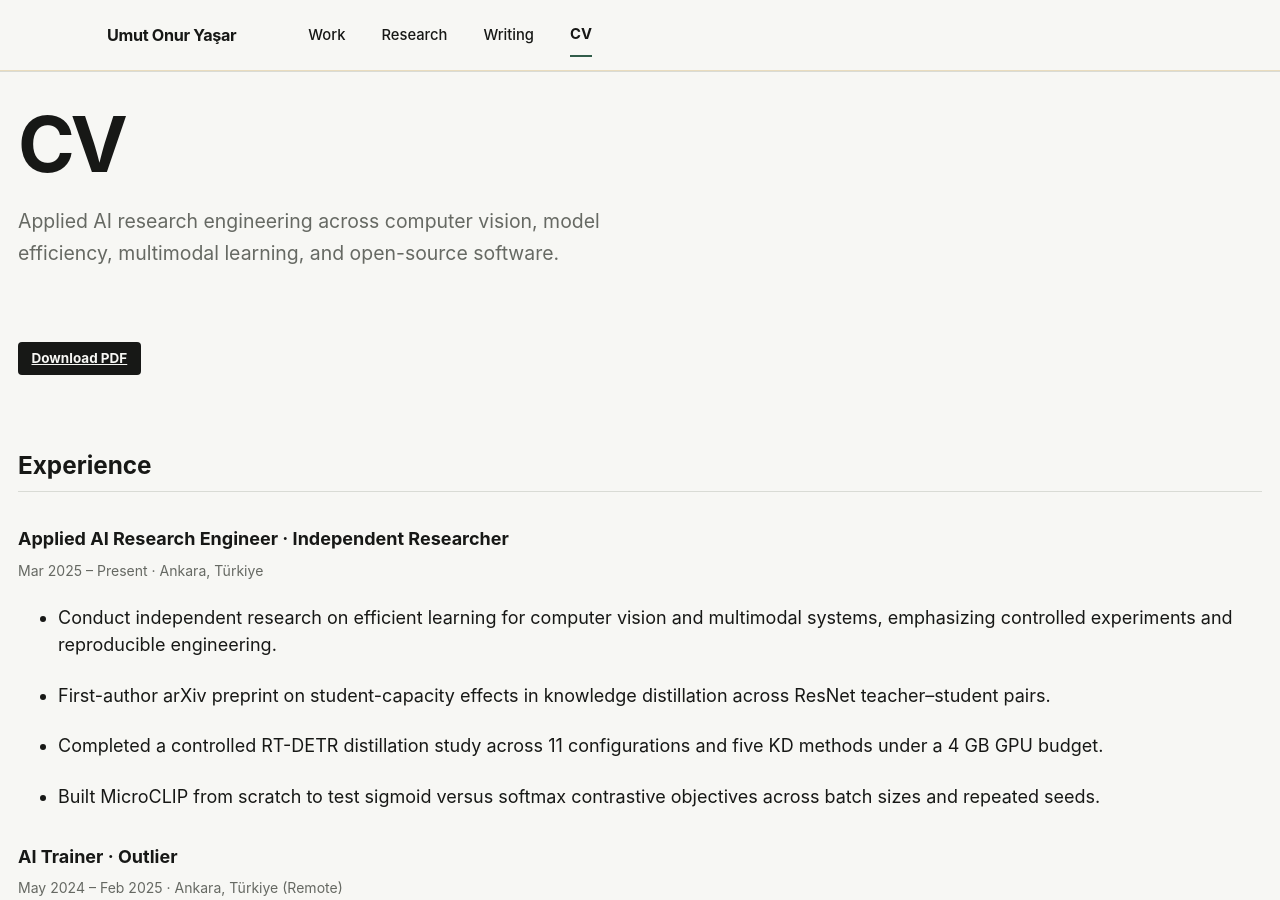
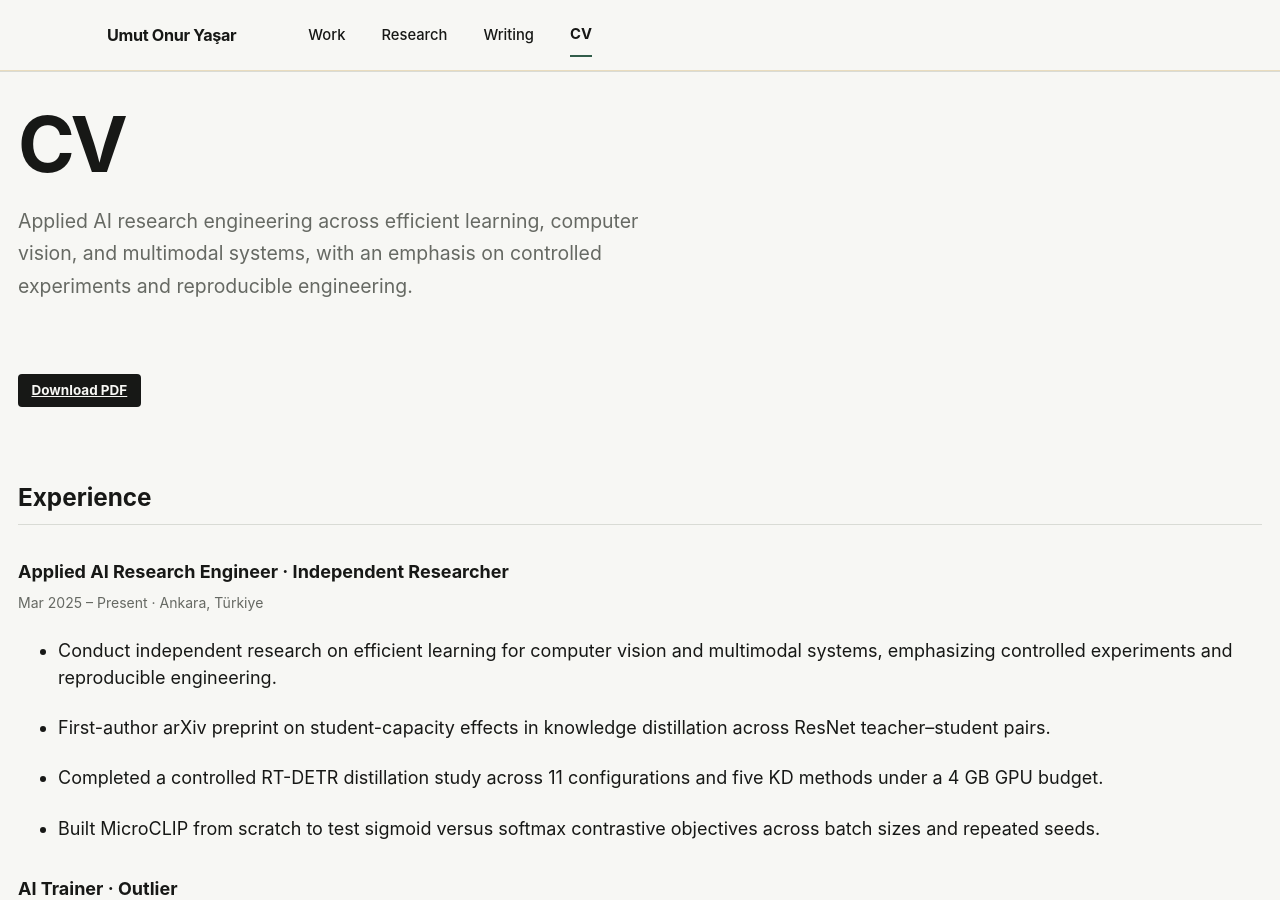
Before and after one commit to umutonuryasar/umutonuryasar.github.io, a Jekyll site: the page built from _pages/cv.md, in a window 1280 px wide and 900 px high. Built offline with Jekyll 4.4.1, drawn with Linux system fonts in a browser that asks for light colours; a script bundle is joined from its source files by our own code; library files that are not in the unit come from our copies.

Commit message:
Align CV positioning with homepage

```diff
--- a/_pages/cv.md
+++ b/_pages/cv.md
@@ -8,7 +8,7 @@ redirect_from:
   - /resume
 ---
 
-<p class="subpage-lead">Applied AI research engineering across computer vision, model efficiency, multimodal learning, and open-source software.</p>
+<p class="subpage-lead">Applied AI research engineering across efficient learning, computer vision, and multimodal systems, with an emphasis on controlled experiments and reproducible engineering.</p>
 
 [Download PDF](/files/cv_umut_onur_yasar.pdf){: .btn .btn--primary}
 
```
